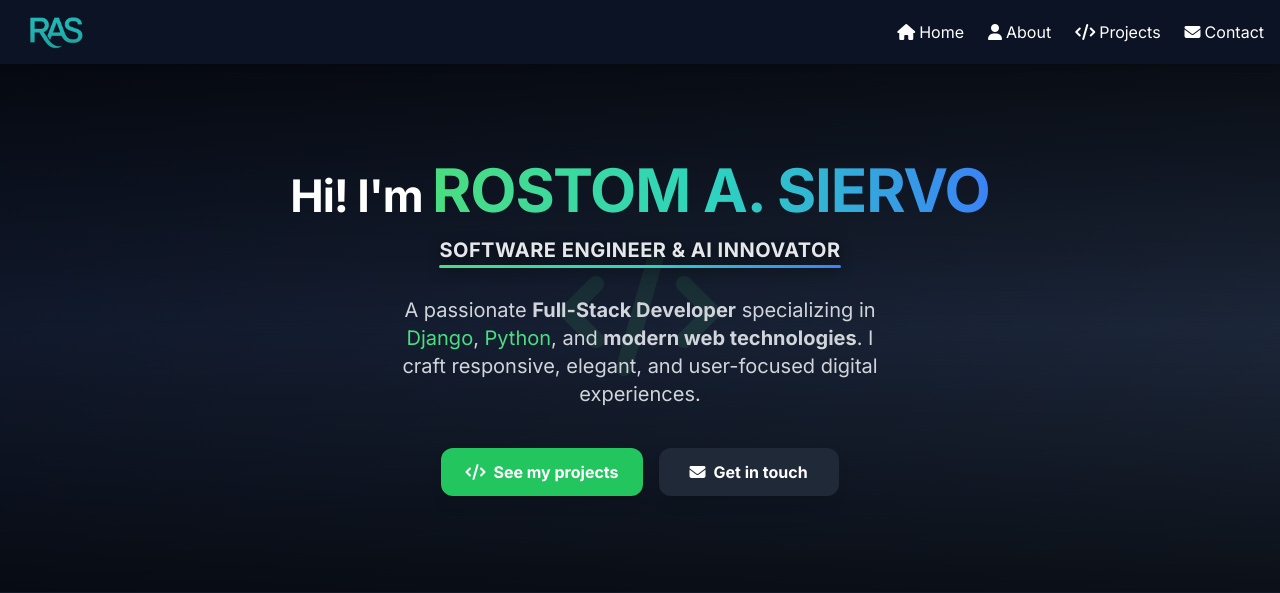
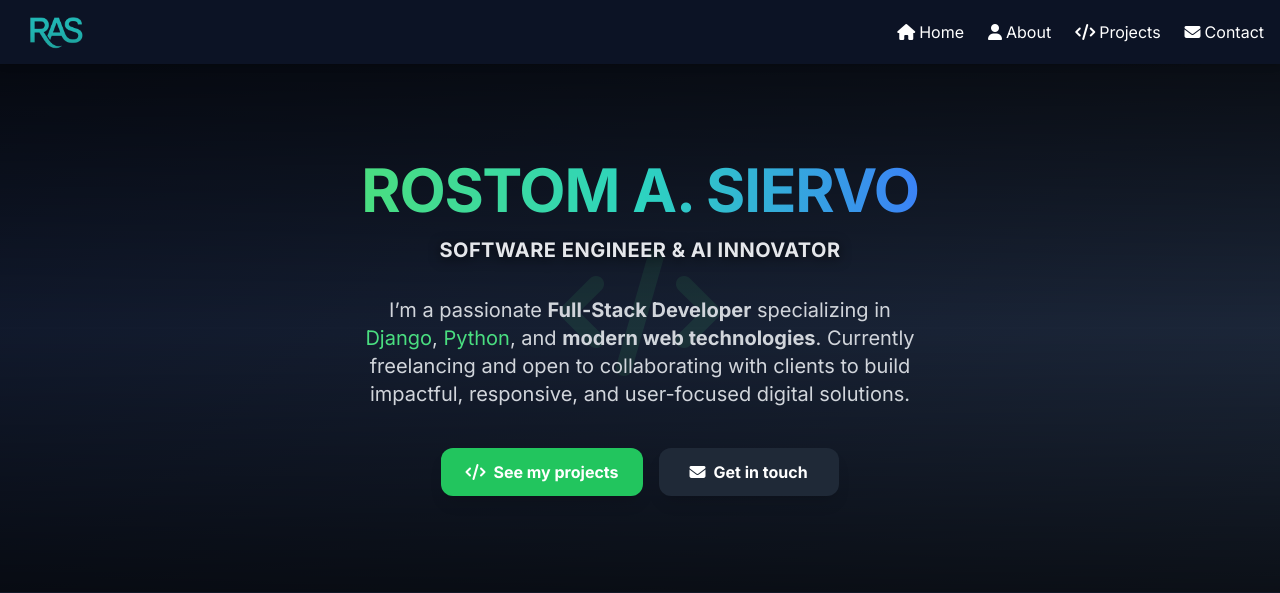
Before and after one commit to RSiervo/Portfolio-Dot-Dev, a Django app: page / in a window 1280 px wide. Shown: the top 593 px of the page. Run offline with Django 4.2, Linux system fonts and the light colour scheme; some libraries are stand-ins or nearby versions.

Commit message:
Fix index.py

```diff
--- a/portfolio/templates/portfolio/index.html
+++ b/portfolio/templates/portfolio/index.html
@@ -12,8 +12,7 @@
       <h1 class="big animate__animated animate__fadeInDown
                  text-3xl sm:text-4xl md:text-6xl font-extrabold
                  mb-4 leading-snug tracking-tight">
-        Hi! I'm
-        <span class="inline-block text-2xl sm:text-4xl md:text-6xl
+        <span class="inline-block text-3xl sm:text-5xl md:text-6xl
                      bg-gradient-to-r from-green-400 via-teal-400 to-blue-500
                      bg-clip-text text-transparent whitespace-nowrap">
           ROSTOM A. SIERVO
@@ -21,27 +20,24 @@
       </h1>
 
       <!-- Designation -->
-      <p class="relative inline-block
-                text-base sm:text-lg md:text-xl font-semibold
+      <p class="text-base sm:text-lg md:text-xl font-semibold
                 tracking-wide uppercase mb-8
                 text-gray-200 animate__animated animate__fadeInUp
                 drop-shadow-[0_2px_6px_rgba(0,0,0,0.7)]
                 whitespace-nowrap">
         Software Engineer & AI Innovator
-        <span class="absolute left-0 -bottom-1 w-full h-[3px]
-                    bg-gradient-to-r from-green-400 via-teal-400 to-blue-500
-                    rounded-full"></span>
       </p>
 
       <!-- DESCRIPTION -->
       <p class="animate__animated animate__fadeInUp animate__delay-1s
                 text-gray-300 text-base sm:text-lg md:text-xl
-                max-w-lg mx-auto mb-10 leading-relaxed">
-        A passionate <strong>Full-Stack Developer</strong> specializing in
+                max-w-xl mx-auto mb-10 leading-relaxed">
+        I’m a passionate <strong>Full-Stack Developer</strong> specializing in
         <span class="text-green-400">Django</span>,
         <span class="text-green-400">Python</span>, and
         <strong>modern web technologies</strong>.
-        I craft responsive, elegant, and user-focused digital experiences.
+        Currently freelancing and open to collaborating with clients to build
+        impactful, responsive, and user-focused digital solutions.
       </p>
 
       <!-- CTA Buttons -->
```
